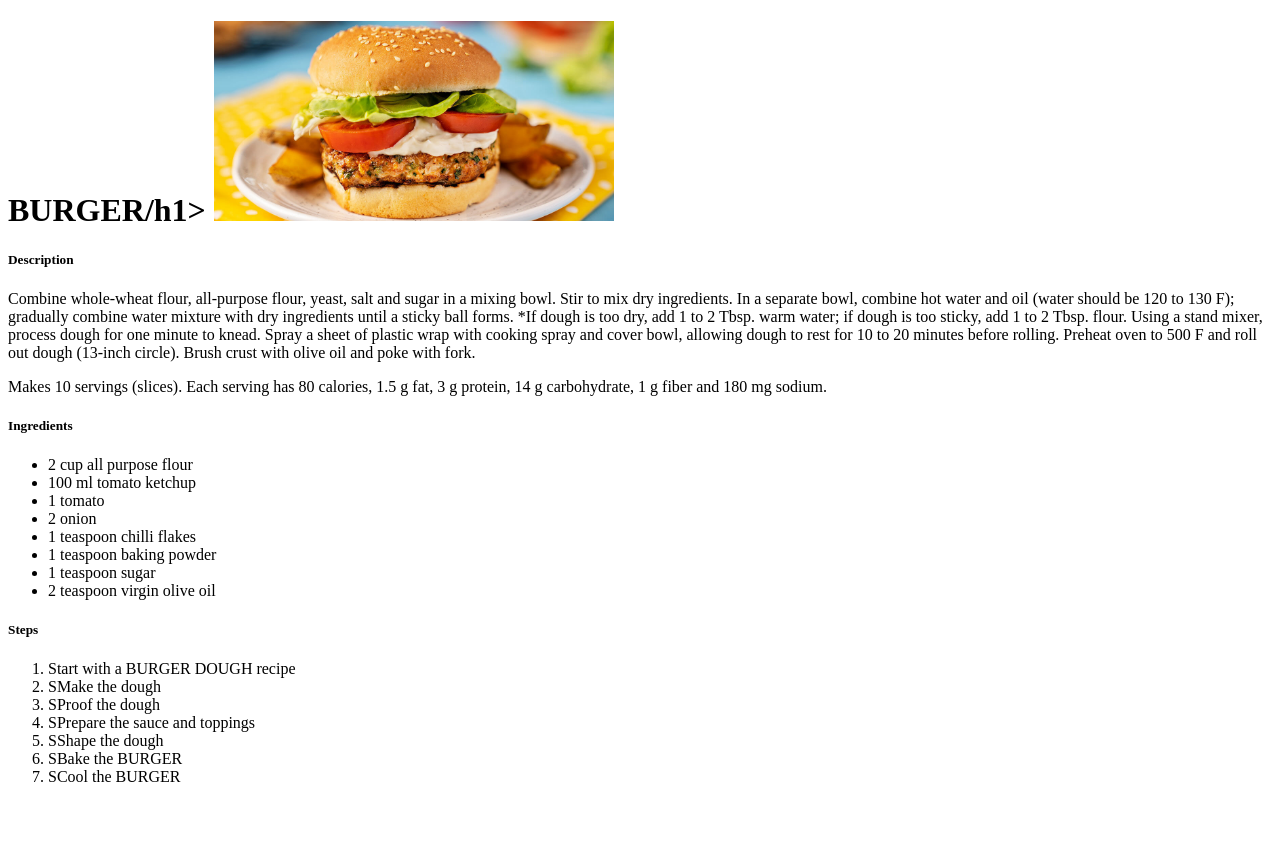
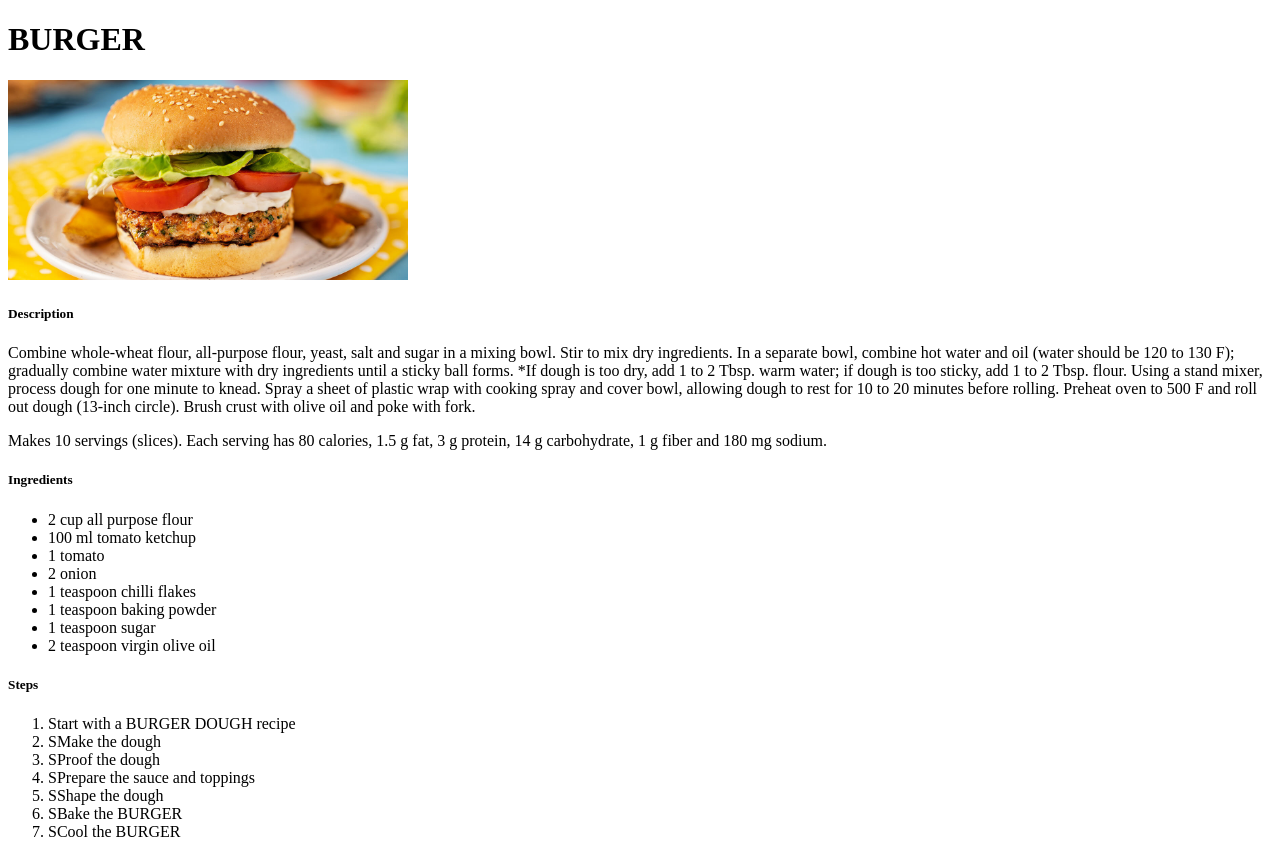
Before and after one commit to prama7h/odin-recipes, a plain HTML site: page recipes/burger.html in a window 1280 px wide. Before the commit the page ends 802 px from the top, so only its background shows below. Drawn offline with Linux system fonts and the light colour scheme.

Commit message:
Fix heading

```diff
--- a/recipes/burger.html
+++ b/recipes/burger.html
@@ -4,7 +4,7 @@
         <meta chaerset="utf-8">
     </head>
     <body>
-        <h1>BURGER/h1>
+        <h1>BURGER</h1>
         <img src="../burger.jpg" height="200" width="400" alt="YUMM">
         <h5>Description</h5>
         <p>
```
